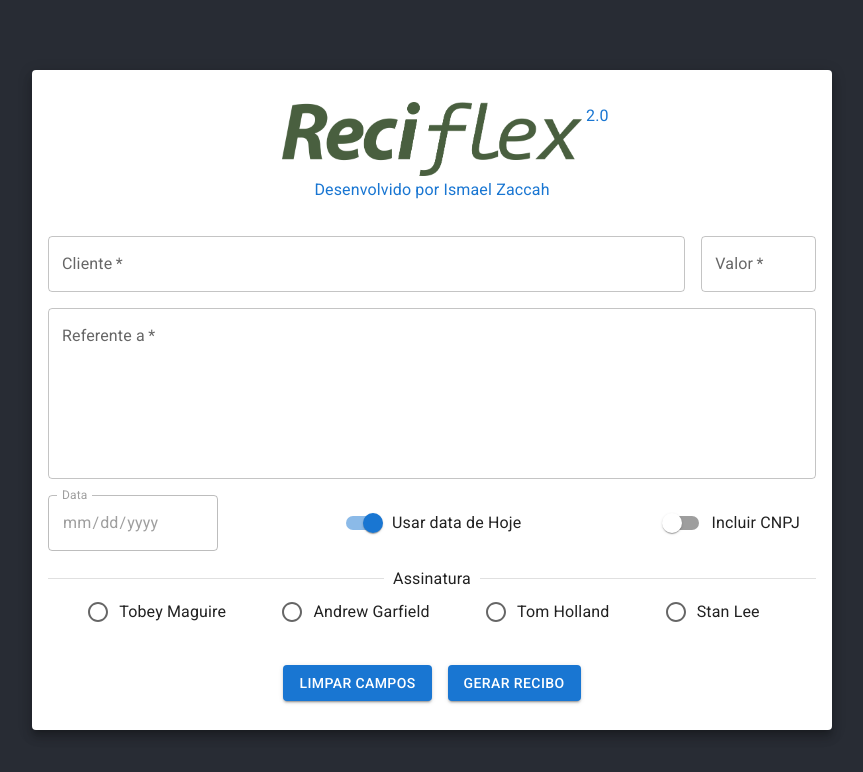
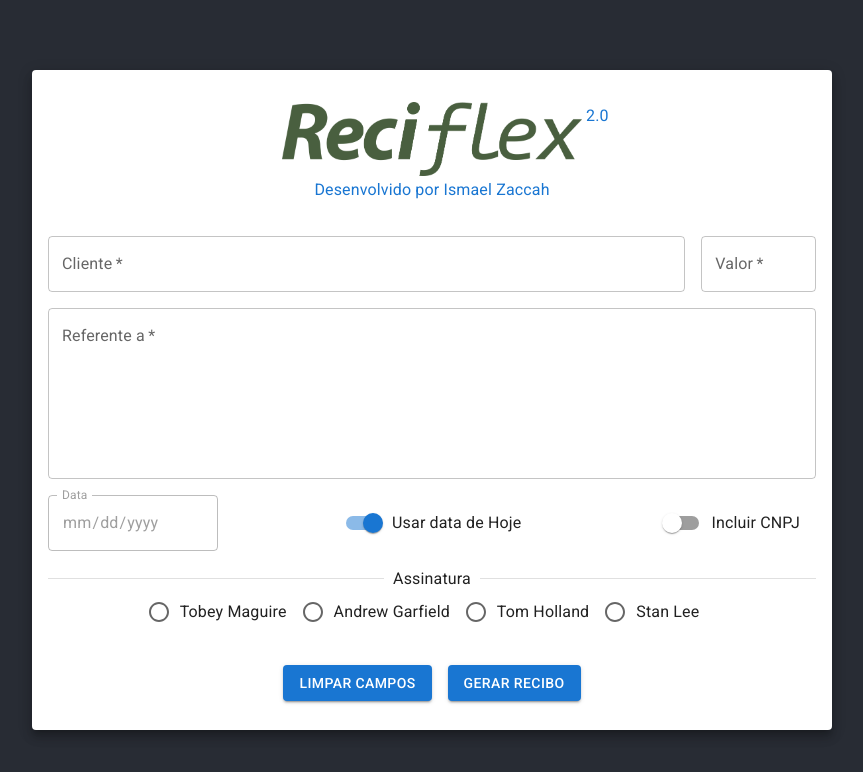
Before and after one commit to ismaelzaccah/reciflex-2, a React (Create React App) app: page / in a window 1280 px wide. Shown: the top 772 px of the page, without its empty margins (208-1071 px from the left). Built offline with nearby package versions, Linux system fonts and the light colour scheme.

Commit message:
reorganizing and controlling inputs

```diff
--- a/src/components/SignaturesRadio/index.jsx
+++ /dev/null
@@ -1,35 +0,0 @@
-import { FormControlLabel, Radio, Stack } from "@mui/material";
-
-const SignaturesRadio = () => {
-  const signature1 = process.env.REACT_APP_SIGNATURE_1_OWNER;
-  const signature2 = process.env.REACT_APP_SIGNATURE_2_OWNER;
-  const signature3 = process.env.REACT_APP_SIGNATURE_3_OWNER;
-  const signature4 = process.env.REACT_APP_SIGNATURE_4_OWNER;
-
-  return (
-    <Stack direction="row" justifyContent="space-evenly">
-      <FormControlLabel
-        value="signature1"
-        control={<Radio />}
-        label={signature1}
-      />
-      <FormControlLabel
-        value="signature2"
-        control={<Radio />}
-        label={signature2}
-      />
-      <FormControlLabel
-        value="signature3"
-        control={<Radio />}
-        label={signature3}
-      />
-      <FormControlLabel
-        value="signature4"
-        control={<Radio />}
-        label={signature4}
-      />
-    </Stack>
-  )
-}
-
-export default SignaturesRadio;
--- a/src/pages/Home/index.jsx
+++ b/src/pages/Home/index.jsx
@@ -4,21 +4,39 @@ import '@fontsource/roboto/500.css';
 import '@fontsource/roboto/700.css';
 import './index.css';
 import * as React from 'react';
-import { Box, Paper, TextField, Grid, FormControlLabel, Switch, Button, Divider } from '@mui/material';
+import { Box, Paper, TextField, Grid, FormControlLabel, Switch, Button, Divider, RadioGroup, Radio } from '@mui/material';
 import ReciflexLogo from '../../components/ReciflexLogo';
 import SignaturesRadio from '../../components/SignaturesRadio';
 import { Stack } from '@mui/system';
 
 const Home = () => {
+  const signature1 = process.env.REACT_APP_SIGNATURE_1_OWNER;
+  const signature2 = process.env.REACT_APP_SIGNATURE_2_OWNER;
+  const signature3 = process.env.REACT_APP_SIGNATURE_3_OWNER;
+  const signature4 = process.env.REACT_APP_SIGNATURE_4_OWNER;
+
+  const [formValues, setFormValues] = React.useState({});
+
+  const handleChange = (event) => {
+    const { name, value } = event.target;
+    setFormValues({ ...formValues, [name]: value });
+  }
+
+  const handleSubmit = (event) => {
+    event.preventDefault();
+    const formData = new FormData(event.target);
+    const data = Object.fromEntries(formData);
+    console.log(data);
+  }
+  console.log(formValues);
+
   const [todayChecked, setTodayChecked] = React.useState(true);
 
-  const handleChange = (event) => {
-    setTodayChecked(event.target.checked);
-  };
   return (
     <Box
       className="flex column-center App"
       component="form"
+      onSubmit={handleSubmit}
       sx={{
         flexWrap: 'wrap',
         '& > :not(style)': {
@@ -36,21 +54,30 @@ const Home = () => {
             <Grid item xs={10}>
               <TextField
                 id="clientName"
+                name="clientName"
                 label="Cliente"
+                value={formValues.clientName || ""}
+                onChange={handleChange}
                 fullWidth
                 required />
             </Grid>
             <Grid item xs={2}>
               <TextField
-                id="value"
+                id="receiptValue"
+                name="receiptValue"
                 label="Valor"
+                value={formValues.receiptValue || ""}
+                onChange={handleChange}
                 fullWidth
                 required />
             </Grid>
             <Grid item xs={12}>
               <TextField
                 id="description"
+                name="description"
                 label="Referente a"
+                value={formValues.description || ""}
+                onChange={handleChange}
                 fullWidth
                 required
                 multiline
@@ -61,6 +88,9 @@ const Home = () => {
                 <TextField
                   type="date"
                   id="date"
+                  name="date"
+                  value={formValues.date || ""}
+                  onChange={handleChange}
                   label="Data"
                   InputLabelProps={{ shrink: true }}
                   disabled={todayChecked}
@@ -69,20 +99,55 @@ const Home = () => {
                   control={
                     <Switch
                       id="today"
+                      name="today"
                       checked={todayChecked}
-                      onChange={handleChange} />
+                      onChange={event => setTodayChecked(event.target.checked)} />
                   } label="Usar data de Hoje" />
                 <FormControlLabel
                   control={
-                    <Switch id="includeCNPJ" />}
+                    <Switch id="includeCNPJ" name="includeCNPJ"
+                      value={formValues.CNPJ || ""}
+                      onChange={handleChange} />}
                   label="Incluir CNPJ"
+
                 />
               </Stack>
             </Grid>
           </Grid>
           <Grid item xs={12} mt={2}>
             <Divider>Assinatura</Divider>
-            <SignaturesRadio />
+            <RadioGroup className='flex row-center'
+              name="signature"
+              row>
+              <FormControlLabel
+                value={1}
+                onChange={handleChange}
+                checked={formValues.signature === 1}
+                control={<Radio />}
+                label={signature1}
+              />
+              <FormControlLabel
+                value={2}
+                onChange={handleChange}
+                checked={formValues.signature === 2}
+                control={<Radio />}
+                label={signature2}
+              />
+              <FormControlLabel
+                value={3}
+                onChange={handleChange}
+                checked={formValues.signature === 3}
+                control={<Radio />}
+                label={signature3}
+              />
+              <FormControlLabel
+                value={4}
+                onChange={handleChange}
+                checked={formValues.signature === 4}
+                control={<Radio />}
+                label={signature4}
+              />
+            </RadioGroup>
           </Grid>
           <Grid item xs={12} mt={4}>
             <Stack spacing={2} direction="row" justifyContent="center">
```
